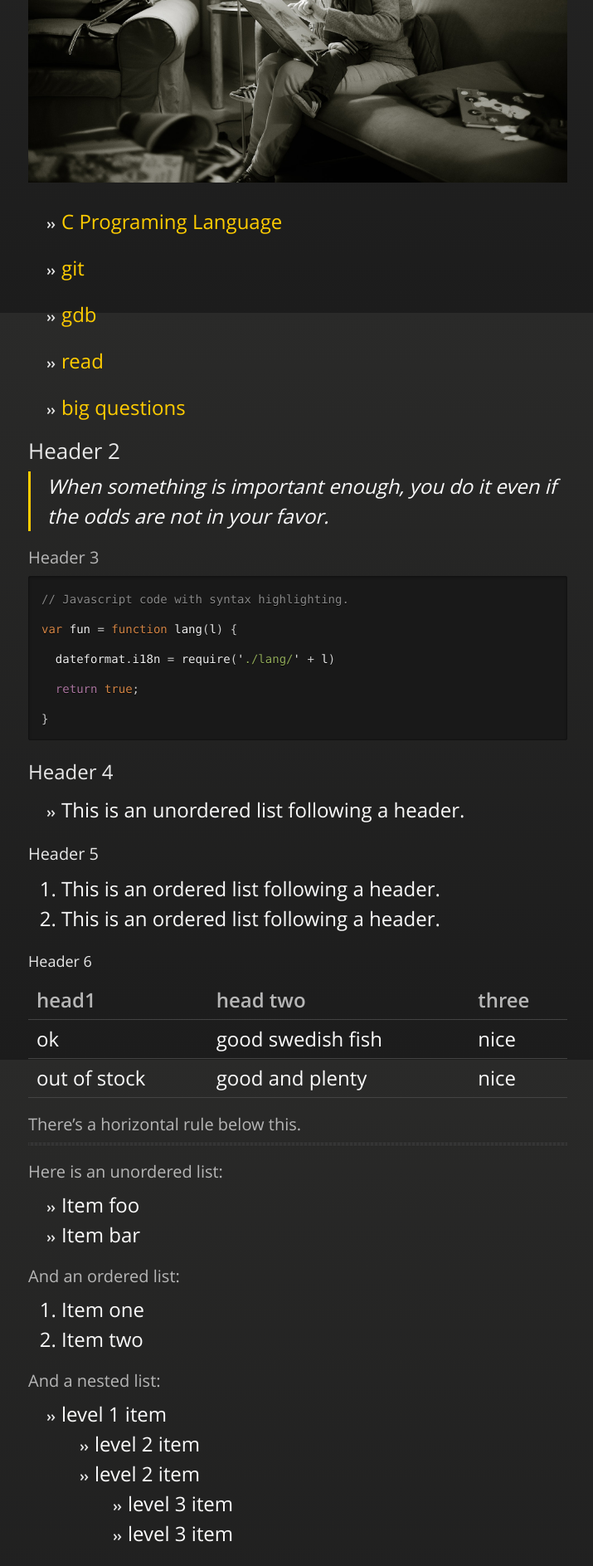
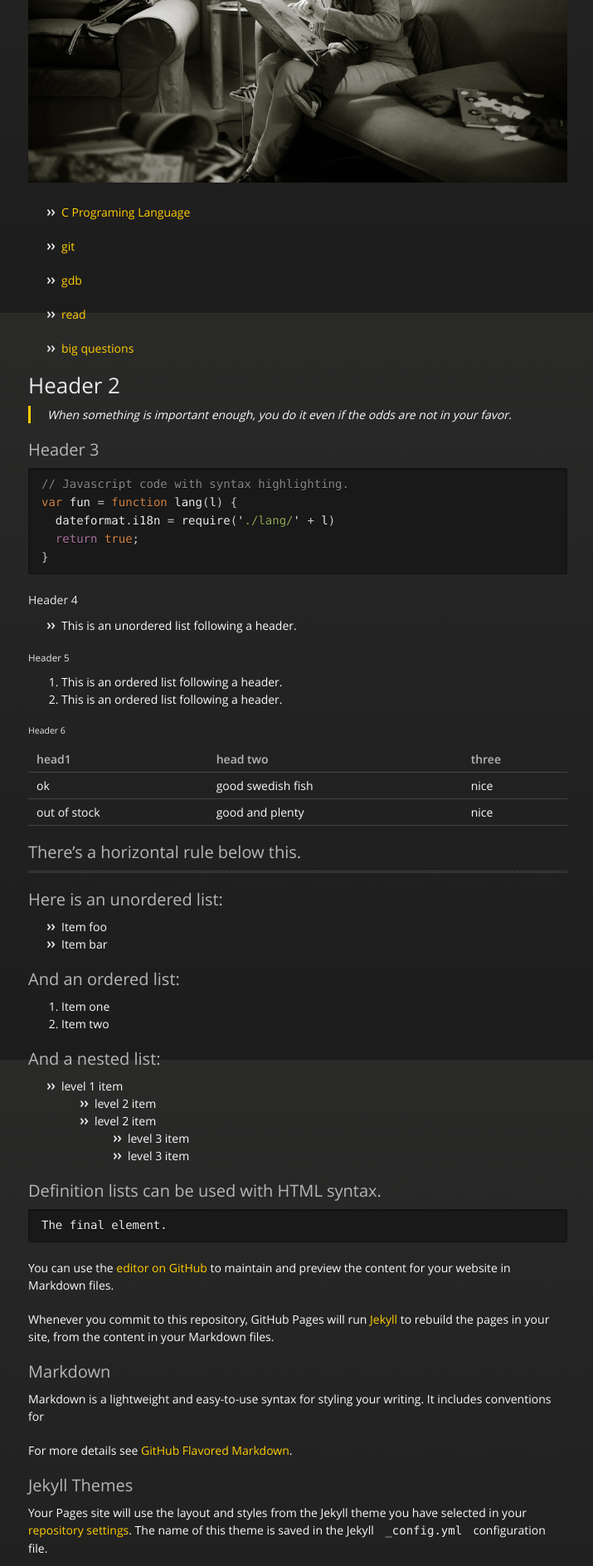
Before and after one commit to kexinerchen/kexinerchen.github.io, a Jekyll site: the page built from index.md, in a window 1280 px wide. Shown: the part 523-2410 px from the top of the page at 83% size, without its empty margins (281-996 px from the left). Built offline with Jekyll 4.4.1, drawn with Linux system fonts in a browser that asks for light colours; our own code applies the rules of GitHub Pages for plain Markdown files.

Commit message:
Update jekyll-theme-midnight.scss

```diff
--- a/_sass/jekyll-theme-midnight.scss
+++ b/_sass/jekyll-theme-midnight.scss
@@ -5,7 +5,7 @@
 body {
   padding:0px 0 20px 0px;
   margin: 0px;
-  font:24px/1.5 "OpenSansRegular", "Helvetica Neue", Helvetica, Arial, sans-serif;
+  font:14px/1.5 "OpenSansRegular", "Helvetica Neue", Helvetica, Arial, sans-serif;
   color:#fafafa;
   font-weight: normal;
   background: #252525;
```
